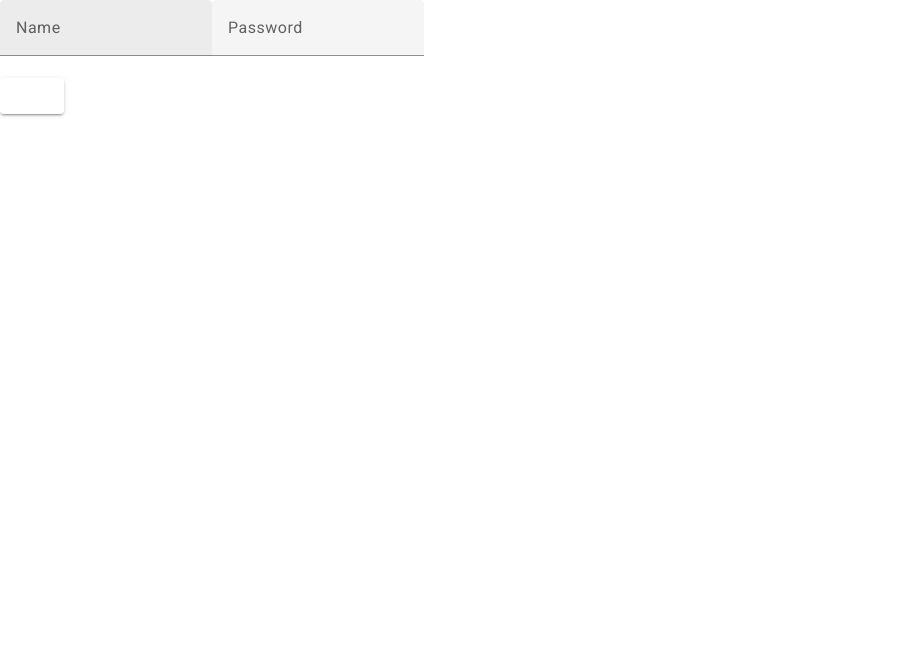
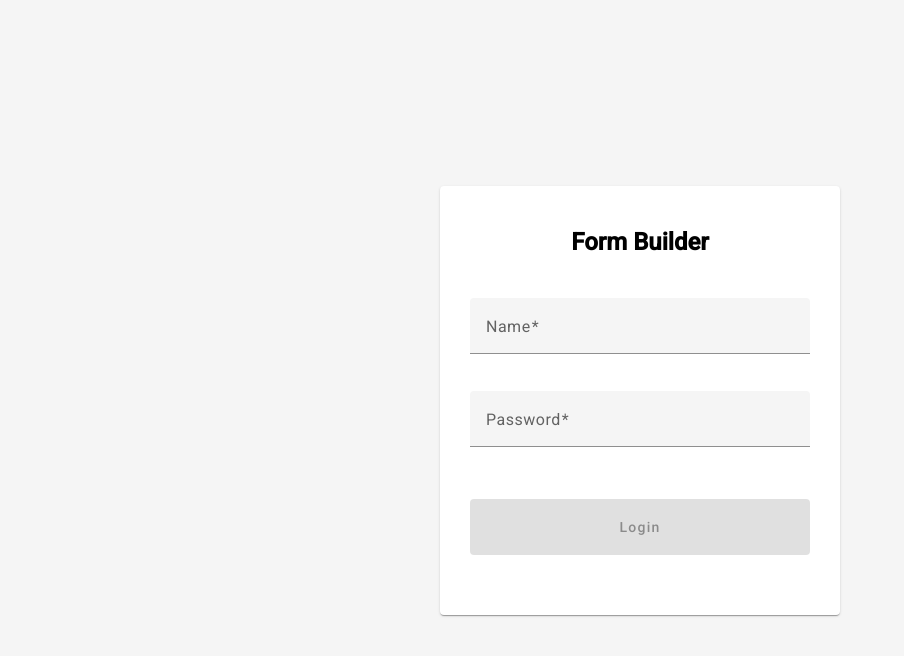
Before and after one commit to duskydrive/FormBuilder, an Angular app: page /login in a window 1280 px wide. Before the commit this address led to /. Shown: the top 656 px of the page, without its empty margins (0-904 px from the left). Built offline with nearby package versions, Linux system fonts and the light colour scheme.

Commit message:
feature(login): 'create login page view, add form controls & validations'

```diff
--- a/src/app/app-routing.module.ts
+++ b/src/app/app-routing.module.ts
@@ -1,7 +1,23 @@
 import { NgModule } from '@angular/core';
 import { RouterModule, Routes } from '@angular/router';
+import { LoginComponent } from './login/login.component';
+import { MainComponent } from './main/main.component';
 
-const routes: Routes = [];
+const routes: Routes = [
+  {
+    path: '',
+    component: MainComponent,
+  },
+  {
+    path: 'login',
+    component: LoginComponent,
+  },
+  // {
+  //   path: '',
+  //   pathMatch: 'full',
+  //   redirectTo: 'login',
+  // },
+];
 
 @NgModule({
   imports: [RouterModule.forRoot(routes)],
--- a/src/app/app.component.html
+++ b/src/app/app.component.html
@@ -1 +1 @@
-<app-login></app-login>
+<router-outlet></router-outlet>
--- a/src/app/login/login.component.html
+++ b/src/app/login/login.component.html
@@ -1,27 +1,48 @@
-<div>
+<div class="login-page">
+  <mat-card>
+    <form
+      class="login-form"
+      color="primary"
+      [formGroup]="loginForm"
+      (ngSubmit)="onSubmit()"
+    >
+      <div class="form-element center">
+        <h1>Form Builder</h1>
+      </div>
 
-  <form>
-
-    <mat-form-field class="form-element">
+      <mat-form-field class="form-element mb15">
+        <mat-label>Name</mat-label>
         <input
           matInput
           type="text"
-        placeholder="Name"
+          formControlName="userName"
         >
+        <mat-error>Name is required</mat-error>
       </mat-form-field>
 
-    <mat-form-field class="form-element">
+      <mat-form-field class="form-element mb30">
+        <mat-label>Password</mat-label>
         <input
           matInput
           type="password"
-        placeholder="Password"
+          formControlName="userPass"
         >
+        <mat-error *ngIf="loginForm.controls['userPass'].hasError('required')">
+          Password is required
+        </mat-error>
+        <mat-error *ngIf="loginForm.controls['userPass'].hasError('minlength')">
+          Password must be at least 3 characters
+        </mat-error>
       </mat-form-field>
 
-    <div>
-      <button mat-raised-button></button>
+      <div class="form-element">
+        <button
+          mat-raised-button
+          color="primary"
+          class="button"
+          [disabled]="!loginForm.valid"
+        >Login</button>
       </div>
-
     </form>
-
+  </mat-card>
 </div>
--- a/src/app/login/login.component.sass
+++ b/src/app/login/login.component.sass
@@ -1,4 +1,33 @@
-.form
+.login-page
+  display: flex
+  align-items: center
+  justify-content: center
+  min-width: 100%
+  min-height: 100vh
+
+.login-form
+  display: flex
+  flex-direction: column
+
+.mat-mdc-card
+  padding: 40px 30px 60px
+  width: 100%
   min-width: 150px
-  max-width: 500px
+  max-width: 400px
+  background-color: #fff
+  border-radius: 4px
+
+h1
+  margin-bottom: 40px
+  font-weight: 600
+  text-align: center
+
+.mb15
+  margin-bottom: 15px
+
+.mb30
+  margin-bottom: 30px
+
+.button
   width: 100%
+  height: 56px
--- a/src/app/login/login.component.ts
+++ b/src/app/login/login.component.ts
@@ -1,10 +1,24 @@
 import { Component } from '@angular/core';
-
+import { FormGroup, FormControl, Validators } from '@angular/forms';
 @Component({
   selector: 'app-login',
   templateUrl: './login.component.html',
   styleUrls: ['./login.component.sass']
 })
 export class LoginComponent {
+  loginForm = new FormGroup({
+    userName: new FormControl('', Validators.required),
+    userPass: new FormControl('', [
+      Validators.required,
+      Validators.minLength(3),
+    ]),
+  });
 
+  onSubmit() {
+    console.log(this.loginForm.value)
+    if (this.loginForm.invalid) {
+      return
+    }
+
+  }
 }
--- /dev/null
+++ b/src/app/main/main.component.html
@@ -0,0 +1 @@
+<p>main works!</p>
--- a/src/app/material-design/material-design.module.ts
+++ b/src/app/material-design/material-design.module.ts
@@ -4,6 +4,7 @@ import { MatToolbarModule } from '@angular/material/toolbar';
 import { MatButtonModule } from '@angular/material/button';
 import { MatInputModule } from '@angular/material/input';
 import { MatFormFieldModule } from '@angular/material/form-field';
+import { MatCardModule } from '@angular/material/card';
 
 
 @NgModule({
@@ -16,6 +17,7 @@ import { MatFormFieldModule } from '@angular/material/form-field';
     MatButtonModule,
     MatInputModule,
     MatFormFieldModule,
+    MatCardModule,
   ]
 })
 export class MaterialDesignModule { }
--- a/src/styles.sass
+++ b/src/styles.sass
@@ -5,3 +5,4 @@ html, body
 body
   margin: 0
   font-family: Roboto, "Helvetica Neue", sans-serif
+  background-color: whitesmoke
```
Also changed, not shown: src/app/app.module.ts (+5 -2 lines), src/app/main/main.component.ts (added, +10 -0 lines), src/app/main/main.component.sass (added), 1 other file (tests, documents, lock files or other folders). Lines whose indentation alone changed are shown as unchanged.
